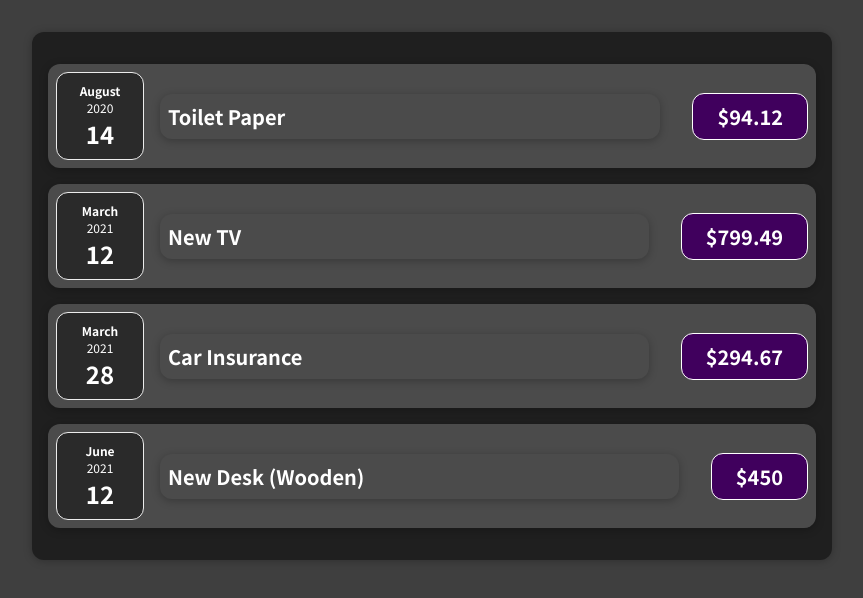
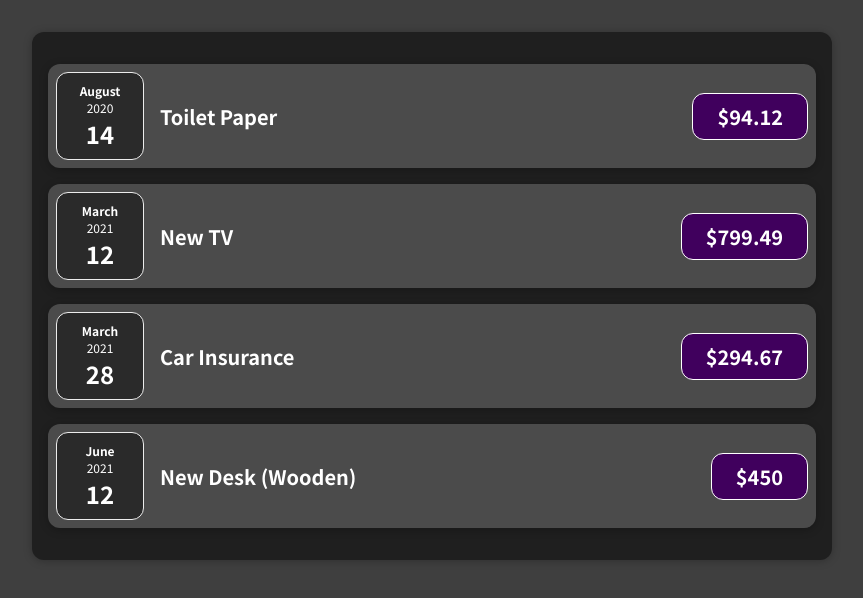
Before and after one commit to christerforsgren91/react-expense-list, a React (Create React App) app: page / in a window 1280 px wide. Shown: the top 598 px of the page, without its empty margins (208-1071 px from the left). Built offline with nearby package versions, Linux system fonts and the light colour scheme.

Commit message:
Refactor some syling

```diff
--- a/src/components/ExpenseItem.jsx
+++ b/src/components/ExpenseItem.jsx
@@ -6,7 +6,7 @@ function ExpenseItem(props) {
     <div className="expense-item">
       <ExpenseDate date={props.date} />
       <div className="expense-item__description">
-        <h2 className="expense-item h2">{props.title}</h2>
+        <h2>{props.title}</h2>
         <div className="expense-item__price">${props.amount}</div>
       </div>
     </div>
```
